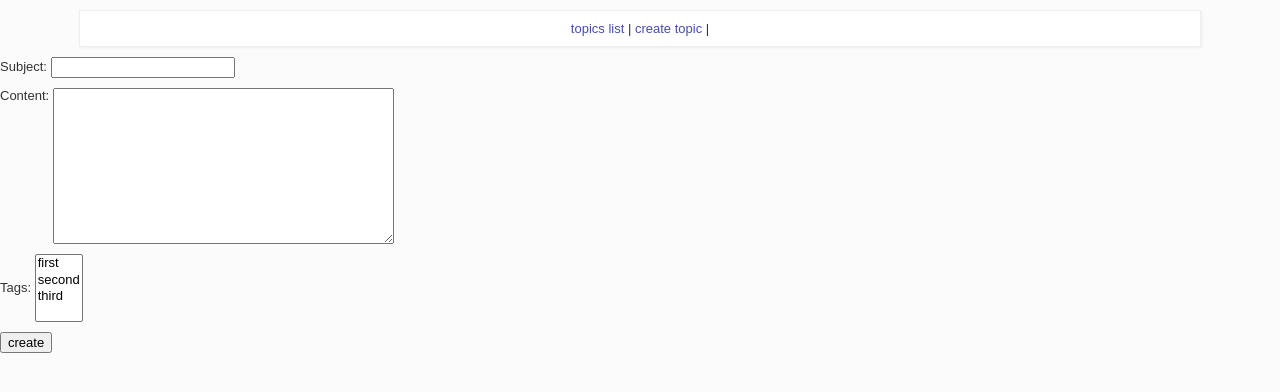
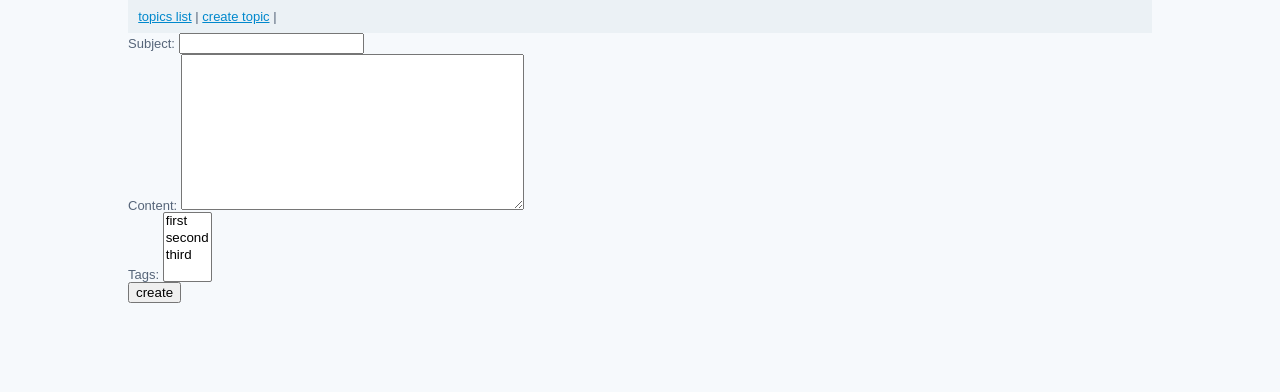
Before and after one commit to kichawa/overmind, a Django app: template overmind/forum/templates/forum/topic_create.html in a window 1280 px wide. Shown: the top 392 px of the page. Run offline with Django 3.2, Linux system fonts and the light colour scheme; the template is opened without the code that fills it: values that come from a table or form of the project are taken from there, others are empty; data comes from the database, SQL or seed files in the repository; parts of the project's set-up code (start-up, migrations or seed data) failed here and were passed over; some libraries are stand-ins or nearby versions.

Commit message:
init scss structure

```diff
--- /dev/null
+++ b/overmind/forum/static/forum/css/styles.css
@@ -0,0 +1,137 @@
+p, span, div, em {
+  color: #566579; }
+  p.small, span.small, div.small, em.small {
+    font-size: 11px; }
+
+a {
+  color: #0088cc; }
+
+html, body, div, span, applet, object, iframe,
+h1, h2, h3, h4, h5, h6, p, blockquote, pre,
+a, abbr, acronym, address, big, cite, code,
+del, dfn, em, img, ins, kbd, q, s, samp,
+small, strike, strong, sub, sup, tt, var,
+b, u, i, center,
+dl, dt, dd, ol, ul, li,
+fieldset, form, label, legend,
+table, caption, tbody, tfoot, thead, tr, th, td,
+article, aside, canvas, details, embed,
+figure, figcaption, footer, header, hgroup,
+menu, nav, output, ruby, section, summary,
+time, mark, audio, video {
+  margin: 0;
+  padding: 0;
+  border: 0;
+  font: inherit;
+  font-size: 100%;
+  vertical-align: baseline; }
+
+html {
+  line-height: 1; }
+
+ol, ul {
+  list-style: none; }
+
+table {
+  border-collapse: collapse;
+  border-spacing: 0; }
+
+caption, th, td {
+  text-align: left;
+  font-weight: normal;
+  vertical-align: middle; }
+
+q, blockquote {
+  quotes: none; }
+  q:before, q:after, blockquote:before, blockquote:after {
+    content: "";
+    content: none; }
+
+a img {
+  border: none; }
+
+article, aside, details, figcaption, figure, footer, header, hgroup, menu, nav, section, summary {
+  display: block; }
+
+.hidden {
+  display: none; }
+
+.table {
+  display: table;
+  border-collapse: collapse; }
+  .table.expand {
+    width: 100%; }
+
+.row {
+  display: table-row;
+  width: 100%; }
+
+.col {
+  display: table-cell;
+  vertical-align: middle; }
+  .col.fluid-1 {
+    width: 8.3%; }
+  .col.fluid-2 {
+    width: 16.7%; }
+  .col.fluid-3 {
+    width: 25%; }
+  .col.fluid-4 {
+    width: 33.3%; }
+  .col.fluid-5 {
+    width: 41.6%; }
+  .col.fluid-6 {
+    width: 50%; }
+  .col.fluid-7 {
+    width: 58.3%; }
+  .col.fluid-8 {
+    width: 66.6%; }
+  .col.fluid-9 {
+    width: 75%; }
+  .col.fluid-10 {
+    width: 83.3%; }
+  .col.fluid-11 {
+    width: 91.6%; }
+  .col.fluid-12 {
+    width: 100%; }
+
+html, body {
+  min-height: 100%;
+  background-color: #f6f9fc; }
+
+.main {
+  max-width: 1024px;
+  margin: 0 auto;
+  font-family: arial, sans-serif;
+  font-size: 13px; }
+
+.content {
+  margin: auto; }
+
+.header {
+  background-color: #ebf1f5;
+  margin: auto;
+  padding: 1%; }
+
+.tag {
+  margin: 0 2px; }
+
+.topic-list {
+  background: white; }
+  .topic-list .row {
+    border-bottom: 1px solid #ebf1f5; }
+  .topic-list .col {
+    padding: 8px;
+    overflow: hidden;
+    max-width: 439px;
+    white-space: nowrap;
+    text-overflow: ellipsis;
+    line-height: 1.4em; }
+    .topic-list .col:first-child {
+      line-height: 0;
+      width: 36px; }
+    .topic-list .col:last-child {
+      text-align: right; }
+  .topic-list .topic-col a {
+    font-size: 14px;
+    font-weight: bold;
+    text-decoration: none; }
--- a/overmind/forum/templates/forum/base.html
+++ b/overmind/forum/templates/forum/base.html
@@ -2,23 +2,25 @@
 <html>
 <head>
     {% load staticfiles %}
-    <meta charset=utf-8">
+    <meta charset="utf-8">
     <title>{% block title %}Forum 4.0{% endblock %}</title>
     {% block css %}
-        <link rel="stylesheet" href="{% static "core/css/bootstrap.min.css" %}" type="text/css">
-        <link rel="stylesheet" href="{% static "forum/css/base.css" %}" type="text/css">
+        <link rel="stylesheet" href="{% static "forum/css/styles.css" %}" type="text/css">
     {% endblock %}
 </head>
 <body>
-    <div class="box box-shadow text-center">
+    <div class="main">
+        <div class="header">
             {% block forum_header %}
                 <a href="{% url "forum:topics-list" %}">topics list</a>
                 | <a href="{% url "forum:topic-create" %}">create topic</a>
             {% endblock %}
             | <span data-dynamic-widget="login-logout"></span>
         </div>
+        <div class="content">
         {% block forum_content %}{% endblock %}
-
+        </div>
+    </div>
     {% block javascript %}
         <script src="{% static "core/js/jquery.js" %}" type="text/javascript"></script>
         <script src="{% static "dynamicwidget/js/dynamicwidget.js" %}" type="text/javascript"></script>
--- /dev/null
+++ b/scss/_base.scss
@@ -0,0 +1,3 @@
+@import "base/colors";
+@import "base/fonts";
+@import "base/base";
--- /dev/null
+++ b/scss/_partials.scss
@@ -0,0 +1,3 @@
+@import "partials/header";
+@import "partials/tags";
+@import "partials/topic_list";
--- /dev/null
+++ b/scss/base/_base.scss
@@ -0,0 +1,78 @@
+@import "compass/reset";
+
+//Helpers:
+.hidden {
+  display: none;
+}
+
+//Grid:
+.table {
+  display: table;
+  border-collapse: collapse;
+  &.expand {
+    width: 100%;
+  }
+}
+
+.row {
+  display: table-row;
+  width: 100%;
+}
+
+.col {
+  display: table-cell;
+  vertical-align: middle;
+
+  &.fluid-1 {
+    width: 8.3%
+  }
+  &.fluid-2 {
+    width: 16.7%
+  }
+  &.fluid-3 {
+    width: 25%
+  }
+  &.fluid-4 {
+    width: 33.3%;
+  }
+  &.fluid-5 {
+    width: 41.6%;
+  }
+  &.fluid-6 {
+    width: 50%;
+  }
+  &.fluid-7 {
+    width: 58.3%
+  }
+  &.fluid-8 {
+    width: 66.6%;
+  }
+  &.fluid-9 {
+    width: 75%;
+  }
+  &.fluid-10 {
+    width: 83.3%;
+  }
+  &.fluid-11 {
+    width: 91.6%
+  }
+  &.fluid-12 {
+    width: 100%;
+  }
+}
+
+html, body {
+  min-height: 100%;
+  background-color: $bgLevel2;
+}
+
+.main {
+  max-width: 1024px;
+  margin: 0 auto;
+  font-family: $fontFamilyMain;
+  font-size: $fontSizeBase;
+}
+
+.content {
+  margin: auto;
+}
--- /dev/null
+++ b/scss/base/_colors.scss
@@ -0,0 +1,12 @@
+$bgLevel1: #fff;
+$bgLevel2: #f6f9fc;
+$bgLevel3: #ebf1f5;
+$bgLevel4: #333;
+
+$textPrimary: #566579;
+$textHighlight: #08c;
+
+$grey: #ccc;
+$lightGrey: #eee;
+
+$shadowColor: #ccc;
--- /dev/null
+++ b/scss/base/_fonts.scss
@@ -0,0 +1,16 @@
+$fontFamilyMain: arial, sans-serif;
+$fontSizeBase: 13px;
+$fontSizeSmall: 11px;
+$fontSizeBig: 14px;
+
+p, span, div, em {
+  color: $textPrimary;
+
+  &.small {
+    font-size: $fontSizeSmall;
+  }
+}
+
+a {
+  color: $textHighlight;
+}
--- /dev/null
+++ b/scss/partials/_header.scss
@@ -0,0 +1,5 @@
+.header {
+  background-color: $bgLevel3;
+  margin: auto;
+  padding: 1%;;
+}
--- /dev/null
+++ b/scss/partials/_tags.scss
@@ -0,0 +1,3 @@
+.tag {
+  margin: 0 2px;
+}
--- /dev/null
+++ b/scss/styles.scss
@@ -0,0 +1,2 @@
+@import "_base";
+@import "_partials";
```
Also changed, not shown: overmind/forum/templates/forum/topics_list.html (+23 -25 lines), scss/partials/_topic_list.scss (added, +30 -0 lines), 1 other file. Lines whose indentation alone changed are shown as unchanged.
